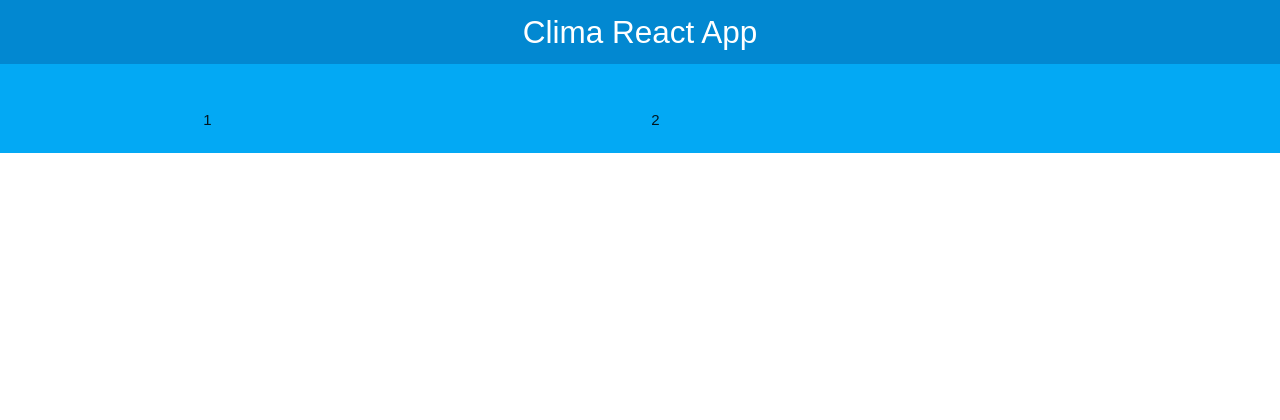
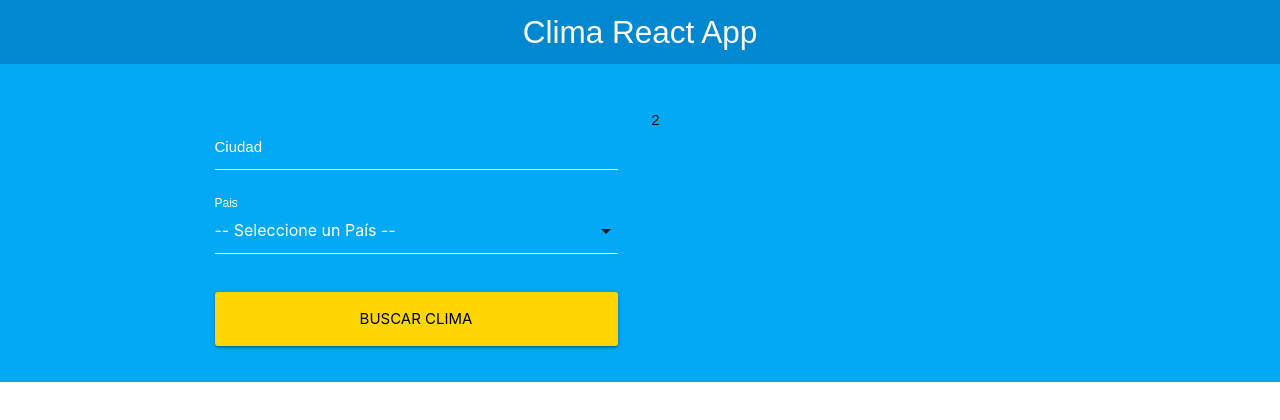
Before and after one commit to AlexiSkyline/App-Clima-En-React, a React (Create React App) app: page / in a window 1280 px wide. Shown: the top 420 px of the page. Built offline with nearby package versions, Linux system fonts and the light colour scheme.

Commit message:
Creamos el componente del formulario, validamos

```diff
--- a/src/App.js
+++ b/src/App.js
@@ -1,4 +1,5 @@
 import React from 'react';
+import { Formulario } from './components/Formulario';
 import { Header } from './components/Header';
 
 
@@ -13,7 +14,7 @@
           <div className="container">
               <div className="row">
                   <div className="col m6 s12">
-                    1
+                    <Formulario />
                   </div>
                   <div className="col m6 s12">
                     2
--- /dev/null
+++ b/src/components/Formulario.js
@@ -0,0 +1,77 @@
+import React, { useState } from 'react'
+
+export const Formulario = () => {
+
+    const [ busqueda, setBusqueda ] = useState({
+        ciudad: '',
+        pais: ''
+    });
+
+    const [ error, setError ] = useState(false);
+
+    const { ciudad, pais } = busqueda;
+
+    const handleChange = ( e ) => {
+        setBusqueda({
+            ...busqueda,
+            [e.target.name]: e.target.value
+        });
+    }
+
+    const handleSubmit = ( e ) => {
+        e.preventDefault();
+
+        if( ciudad.trim() === '' || pais.trim() === '' ) {
+            setError( true );
+            return;
+        }
+
+        setError( false );
+
+    }
+    return (
+        <form
+            onSubmit={ handleSubmit }
+        >
+            { error ? <p className="red darken-4 error">Todos los campos son Obligatorios</p> : null }
+
+            <div className="input-field col s12">
+                <input
+                    type="text"
+                    name="ciudad"
+                    id="ciudad"
+                    value={ ciudad }
+                    onChange={ handleChange }
+                />
+                <label htmlFor="ciudad">Ciudad</label>
+            </div>
+
+            <div className="input-field col s12">
+                <select
+                    name="pais"
+                    id="pais"
+                    value={ pais }
+                    onChange={ handleChange }
+                    >
+                    <option value="">-- Seleccione un País --</option>
+                    <option value="US">Estados Unidos</option>
+                    <option value="MX">México</option>
+                    <option value="AR">Argentina</option>
+                    <option value="CO">Colombia</option>
+                    <option value="CR">Costa Rica</option>
+                    <option value="ES">España</option>
+                    <option value="PE">Perú</option>
+                </select>
+                <label htmlFor="pais">Pais</label>
+            </div>
+
+            <div className="input-field col s12">
+                <input
+                    type="submit"
+                    value="Buscar Clima"
+                    className="waves-effect waves-light btn-large btn-block yellow accent-4"
+                />
+            </div>
+        </form>
+    )
+}
```
